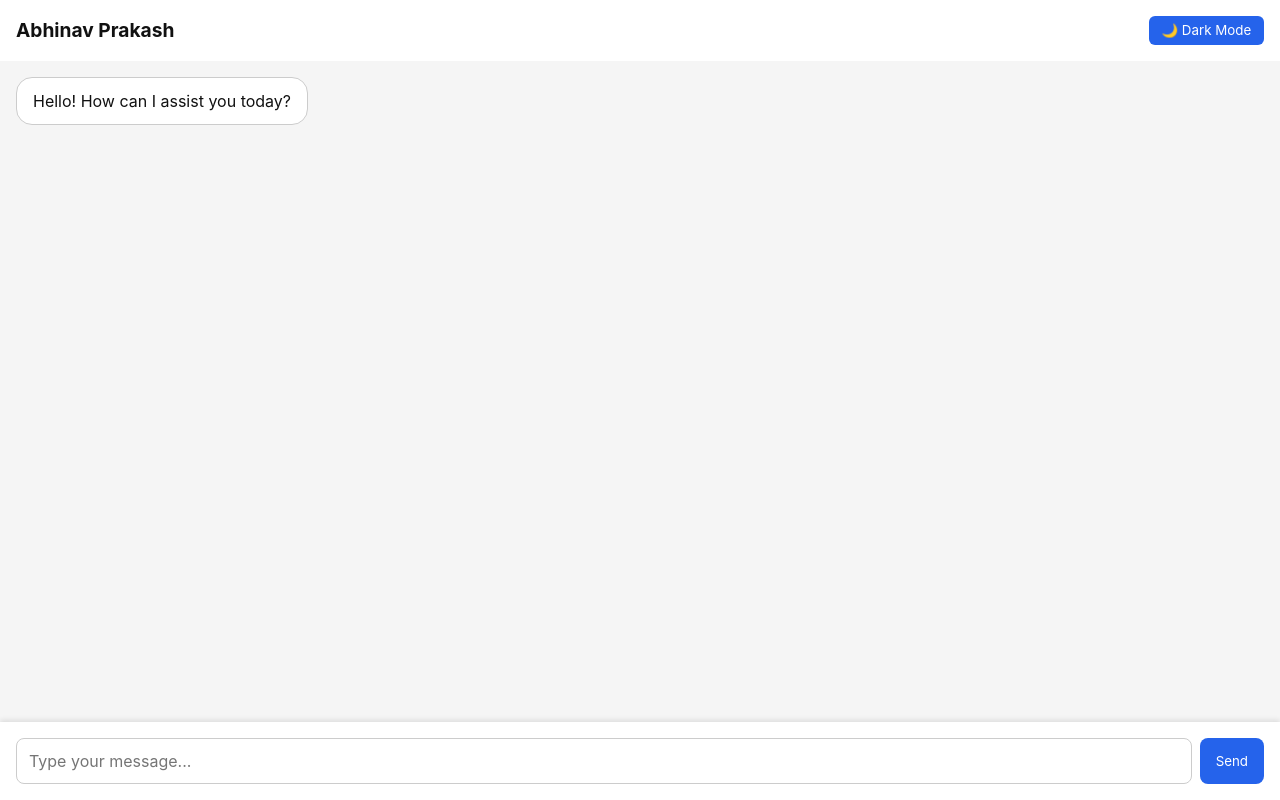
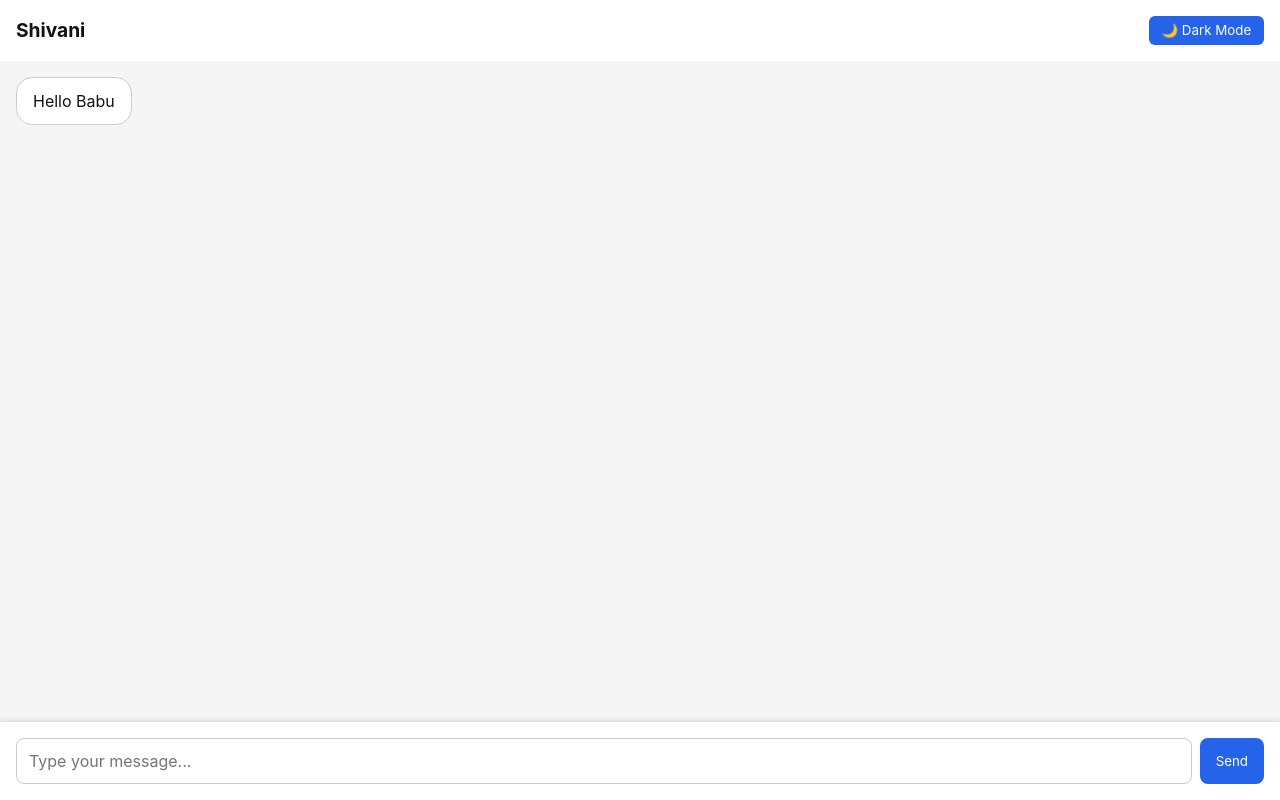
Before and after one commit to abhinav84094/Abhinav_whatsapp_ui, a plain HTML site: page index.html in a window 1280 px wide. Drawn offline with Linux system fonts and the light colour scheme.

Commit message:
this is ui for shivani chat

```diff
--- a/index.html
+++ b/index.html
@@ -9,12 +9,12 @@
 <body>
 
 <header>
-  Abhinav Prakash
+  Shivani
   <button id="toggle-mode">🌙 Dark Mode</button>
 </header>
 
 <div id="chat-container">
-  <div class="message gpt">Hello! How can I assist you today?</div>
+  <div class="message gpt">Hello Babu</div>
 </div>
 
 <div id="input-area">
--- a/script.js
+++ b/script.js
@@ -27,7 +27,7 @@ window.addEventListener("DOMContentLoaded", () => {
   // Show thinking message
   const thinkingMsg = document.createElement('div');
   thinkingMsg.classList.add('message', 'gpt');
-  thinkingMsg.textContent = "⏳ Thinking...";
+  thinkingMsg.textContent = "⏳ typing...";
   chatContainer.appendChild(thinkingMsg);
   chatContainer.scrollTop = chatContainer.scrollHeight;
 
```
